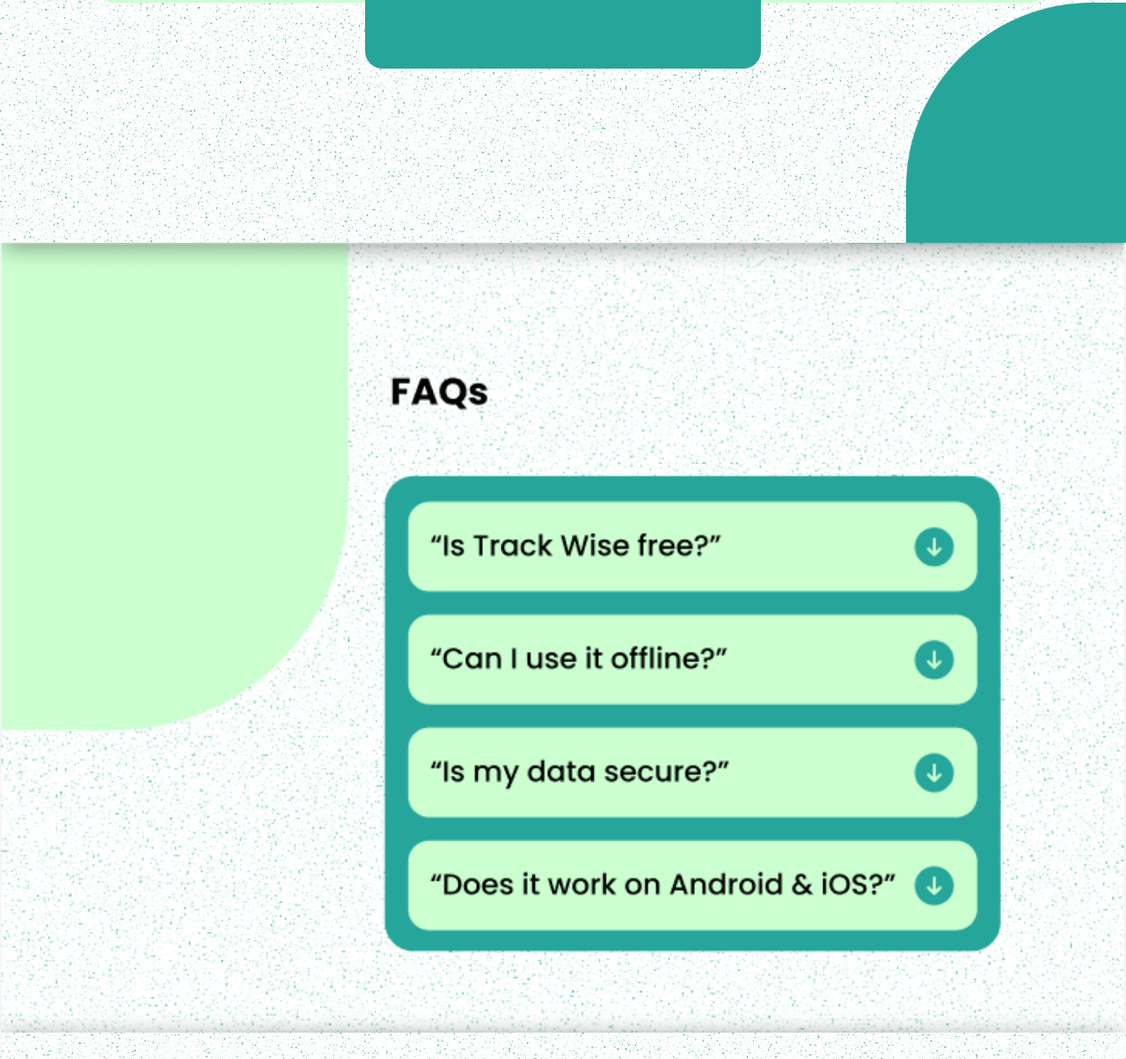
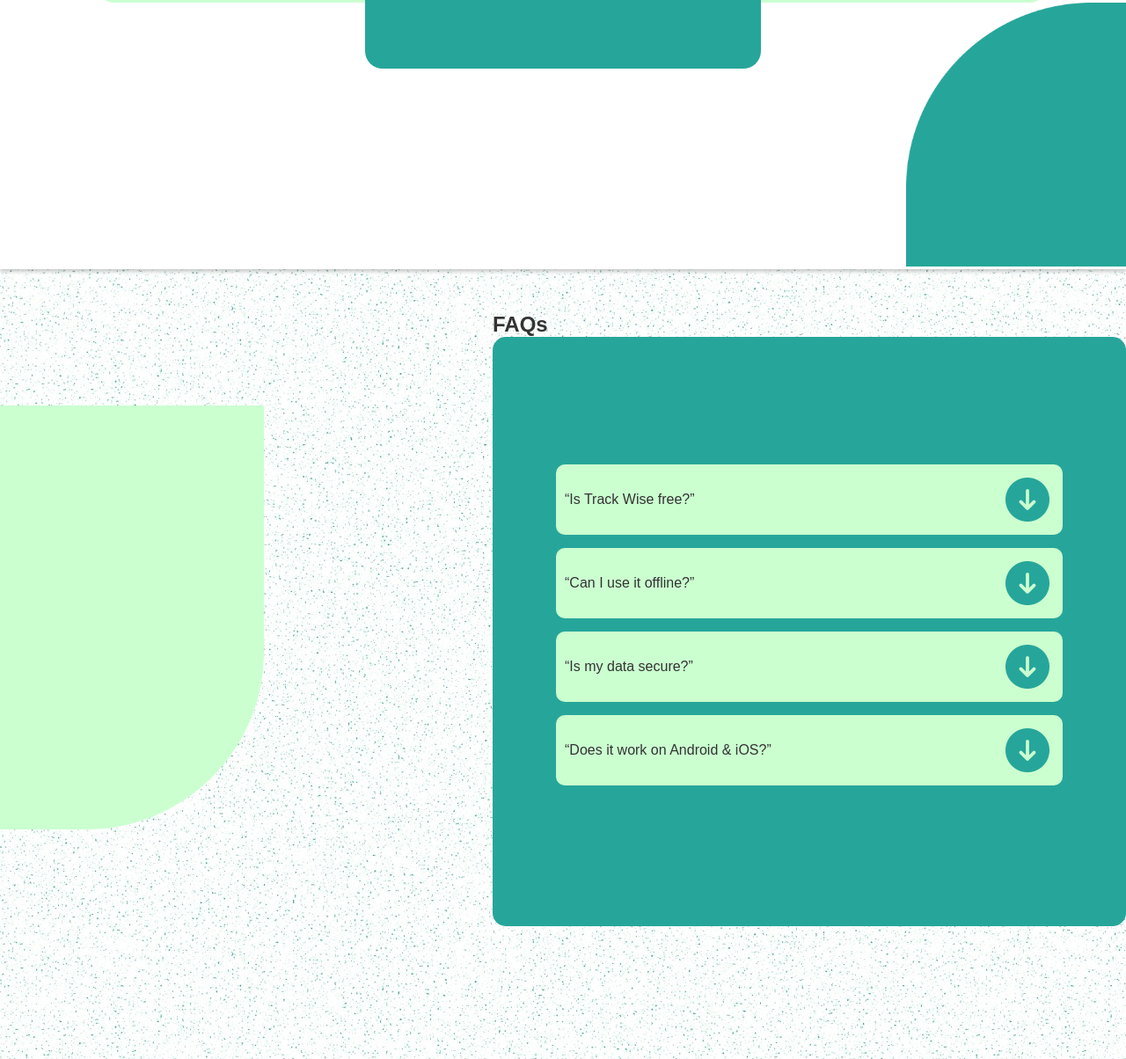
Before and after one commit to Gbolahan-12/kodecamptask, a plain HTML site: page index.html in a window 1280 px wide. Shown: the part 3096-4300 px from the top of the page at 88% size. Drawn offline with Linux system fonts and the light colour scheme.

Commit message:
rebuilding syntax

```diff
--- a/index.html
+++ b/index.html
@@ -191,7 +191,32 @@
 
     </section>
     <section class="fifth">
-        <img src="images/fifth-section.png" alt="">
+        <div class="fifth-image">
+            <img src="images/fifth-img.png" alt="">
+        </div>
+        <div class="fifth-content">
+            <div class="fifth-header">
+                <h1>FAQs</h1>
+            </div>
+            <div class="fifth-faqs">
+                <div class="faq">
+                    <p>“Is Track Wise free?”</p>
+                    <img src="images/dropdown.png" alt="">
+                </div>
+                <div class="faq">
+                    <p>“Can I use it offline?”</p>
+                    <img src="images/dropdown.png" alt="">
+                </div>
+                <div class="faq">
+                    <p>“Is my data secure?”</p>
+                    <img src="images/dropdown.png" alt="">
+                </div>
+                <div class="faq">
+                    <p>“Does it work on Android & iOS?”</p>
+                    <img src="images/dropdown.png" alt="">
+                </div>
+            </div>
+        </div>
     </section>
     <section class="sixth">
         <div class="contents">
@@ -215,6 +240,12 @@
             <div class="contact">
                 <img src="images/contect.png" alt="">
             </div>
+
+            <div class="footer-list">
+                <p>About</p>
+                <p>Privacy Policy</p>
+                <p>Terms of Use</p>
+            </div>
         </div>
 
     </section>
--- a/style.css
+++ b/style.css
@@ -236,7 +236,9 @@ body {
 }
 .fourth{
     width: 100%;
-    height: 500px;
+    height: 1130px;
+    background-color: white;
+    box-shadow: 0 3px 4px rgba(0, 0, 0, 0.2);
 }
 .fourth .side-image img{
     width: 250px;
@@ -314,15 +316,8 @@ body {
 .profile-content3{
     margin-left: 45px;
 }
-.fifth{
-    position: absolute;
-    margin-top: 600px;
-    width: 100%;
-}
-.fifth img{
-    width: 100%;
-    object-fit: cover;
-}
+
+
 .sixth{
     position: absolute;
     width: 100%;
@@ -341,8 +336,55 @@ body {
     margin-top: 20px;
 }
 .social-medias img{
-    width: 70px;
+    width: 65px;
+}
+.contents .text{
+    display: flex;
+    align-items: center;
+    justify-content: center;
+    margin-bottom: 20px;
 }
 .contact img{
     width: 200px;
 }
+.footer-list{
+    display: flex;
+    align-items: center;
+    justify-content: space-between;
+    margin-top: 70px;
+}
+.fifth{
+    position: absolute;
+    width: 100%;
+    height: 700px;
+    top: 3450px;
+    display: flex;
+    align-items: center;
+    justify-content: space-between;
+}
+.fifth-faqs{
+    display: flex;
+    flex-direction: column;
+    align-items: center;
+    justify-content: center;
+    background-color: #26A69A;
+    height: 670px;
+    width: 720px;
+    border-radius: 15px;
+}
+.fifth-image img{
+    width: 300px;
+}
+.faq{
+    background-color: #CBFFD0;
+    padding: 10px;
+    border-radius: 10px;
+    width: 80%;
+    display: flex;
+    align-items: center;
+    justify-content: space-between;
+    margin-bottom: 15px;
+}
+.faq img{
+    width: 60px;
+}
```
Also changed, not shown: images/dropdown.png (added), images/fifth-img.png (added).
